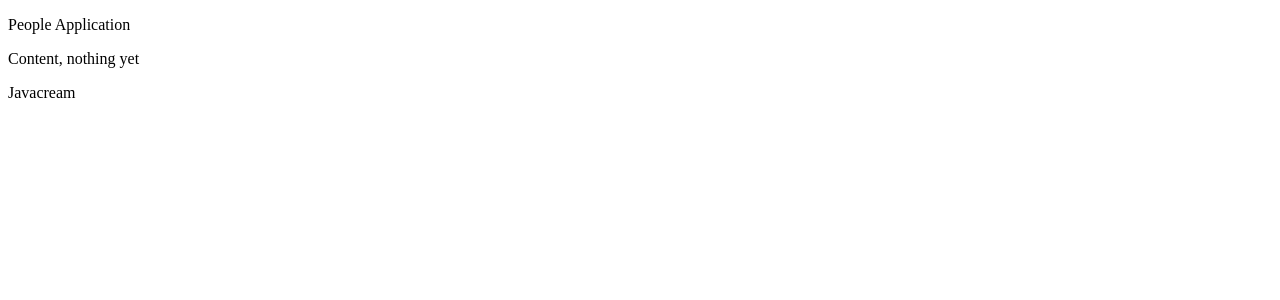
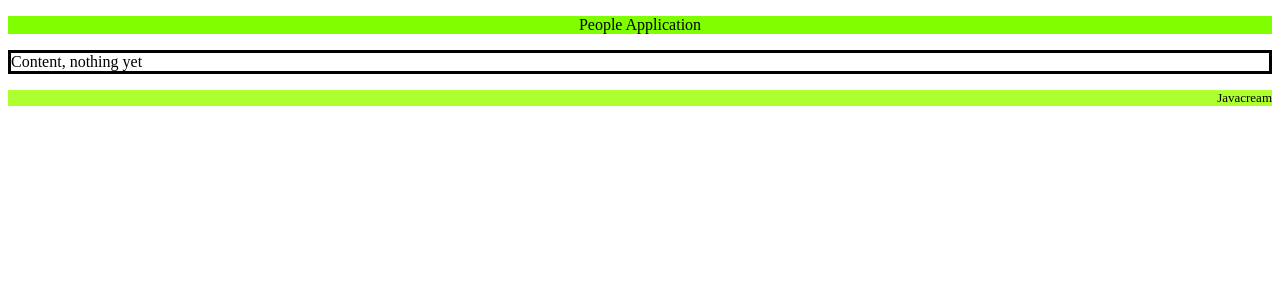
Before and after one commit to Javacream/org.javacream.training.angular, an Angular app in the folder training/: page / in a window 1280 px wide. Shown: the top 300 px of the page. Built offline with nearby package versions, Linux system fonts and the light colour scheme.

Commit message:
add design

```diff
--- a/training/src/app/people/content/content.component.css
+++ b/training/src/app/people/content/content.component.css
@@ -0,0 +1,3 @@
+.app-content{
+    border-style: solid;
+}
--- a/training/src/app/people/content/content.component.html
+++ b/training/src/app/people/content/content.component.html
@@ -1 +1 @@
-<p>Content, nothing yet</p>
+<p class="app-content">Content, nothing yet</p>
--- a/training/src/app/people/footer/footer.component.css
+++ b/training/src/app/people/footer/footer.component.css
@@ -0,0 +1,6 @@
+.app-footer{
+    text-align: right;
+    font-size: small;
+    background-color: greenyellow;
+
+}
--- a/training/src/app/people/footer/footer.component.html
+++ b/training/src/app/people/footer/footer.component.html
@@ -1 +1 @@
-<p>Javacream</p>
+<p class="app-footer">Javacream</p>
--- a/training/src/app/people/header/header.component.css
+++ b/training/src/app/people/header/header.component.css
@@ -0,0 +1,5 @@
+.app-header{
+    background-color: chartreuse;
+    font-size: xlarge;
+    text-align: center;
+}
--- a/training/src/app/people/header/header.component.html
+++ b/training/src/app/people/header/header.component.html
@@ -1 +1 @@
-<p>People Application</p>
+<p class="app-header">People Application</p>
```
